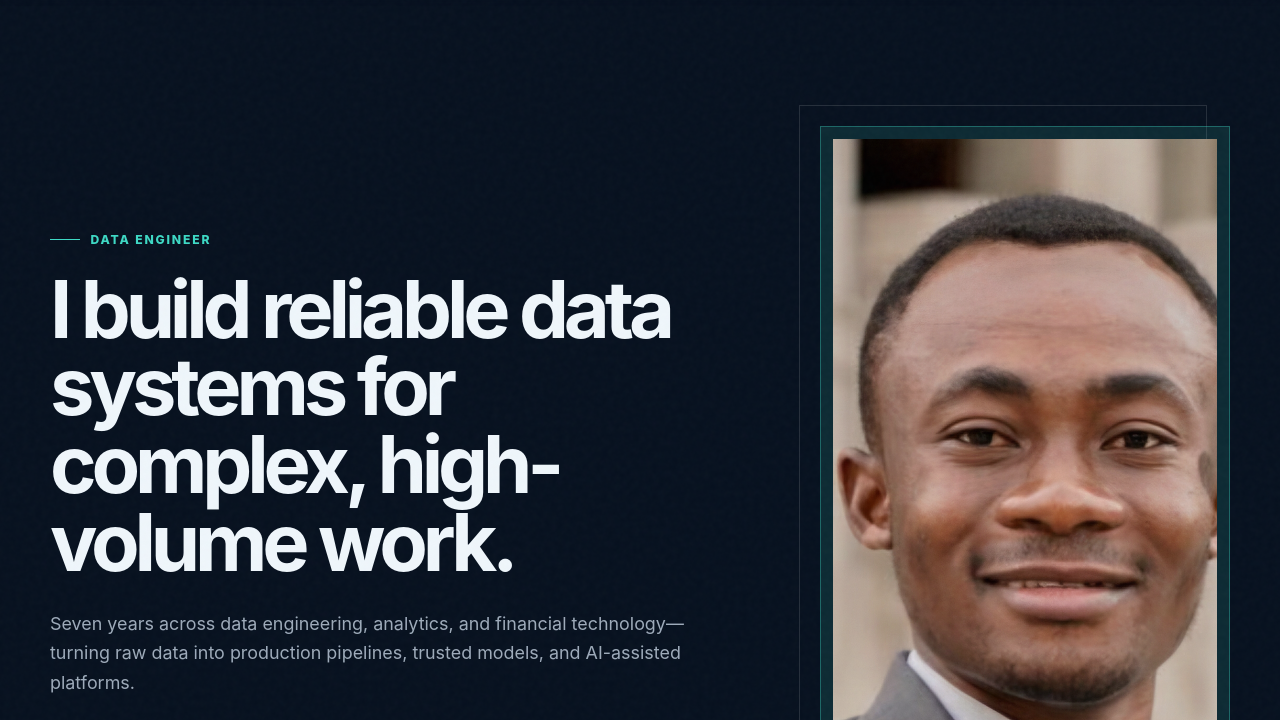
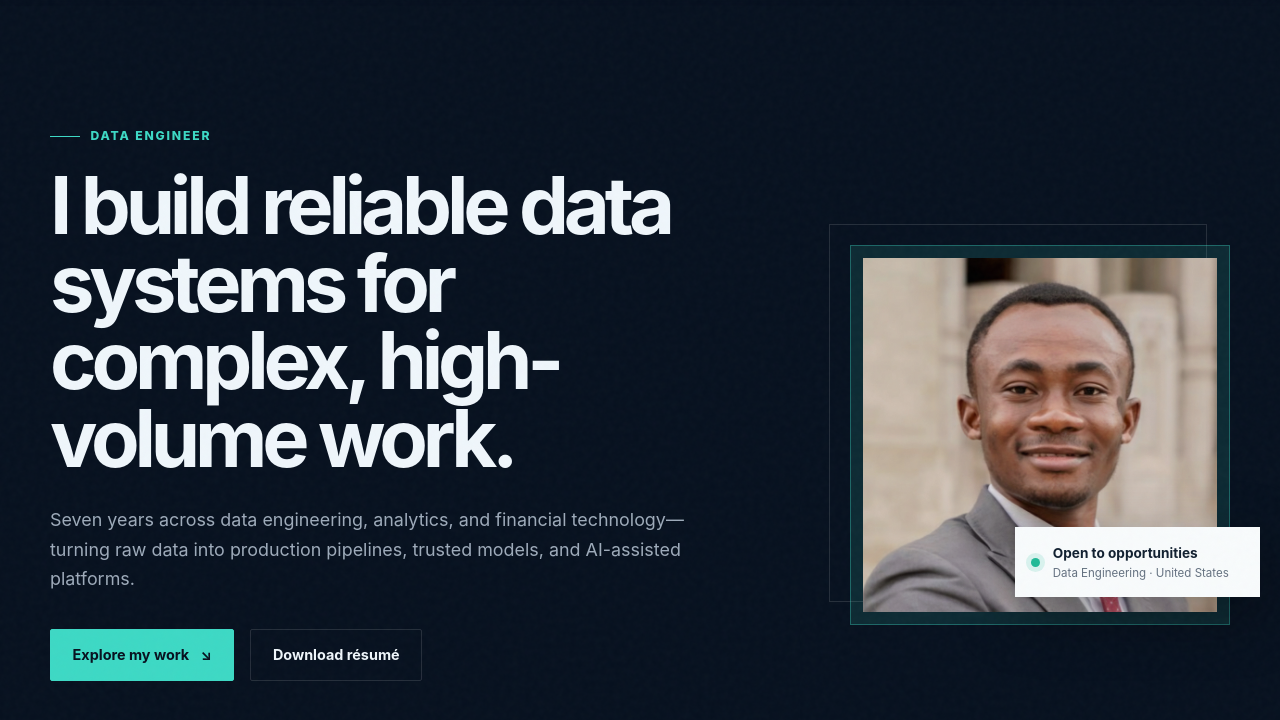
Before and after one commit to sankaramoctar/sankaramoctar.github.io, a plain HTML site: page index.html in a window 1280 px wide. Shown: the part 73-793 px from the top of the page. Drawn offline with Linux system fonts and the light colour scheme.

Commit message:
update css

```diff
--- a/assets/styles.css
+++ b/assets/styles.css
@@ -49,14 +49,26 @@ h1 { max-width: 760px; font-size: clamp(3rem,6.2vw,5.8rem); line-height: .98; le
 .quick-links { margin-top: 2.6rem; display: flex; gap: 1.3rem; flex-wrap: wrap; }
 .quick-links a { color: var(--muted); font-size: .8rem; text-decoration: none; border-bottom: 1px solid rgba(255,255,255,.18); }
 .quick-links a:hover { color: var(--accent); }
-.portrait-wrap { position: relative; max-width: 410px; justify-self: end; }
-.portrait-frame { position: relative; background: var(--accent-soft); padding: 12px; border: 1px solid rgba(61,217,197,.35); }
+.portrait-wrap {
+  position: relative;
+  width: min(380px, 100%);
+  max-width: 380px;
+  justify-self: end;
+}
+.portrait-frame {
+  position: relative;
+  width: 100%;
+  aspect-ratio: 1 / 1;
+  background: var(--accent-soft);
+  padding: 12px;
+  border: 1px solid rgba(61, 217, 197, .35);
+}
 .portrait-frame::before { content: ""; position: absolute; inset: -22px 22px 22px -22px; border: 1px solid var(--line); z-index: -1; }
 .portrait-frame img {
   width: 100%;
-  aspect-ratio: 1 / 1;
+  height: 100%;
   object-fit: cover;
-  object-position: 50% 25%;
+  object-position: 50% 22%;
   filter: saturate(.88) contrast(1.03);
 }
 .status-card { position: absolute; right: -30px; bottom: 28px; display: flex; align-items: center; gap: .8rem; min-width: 245px; padding: .9rem 1rem; background: #f8fbfc; color: var(--paper-text); box-shadow: 0 18px 60px rgba(0,0,0,.35); }
```
